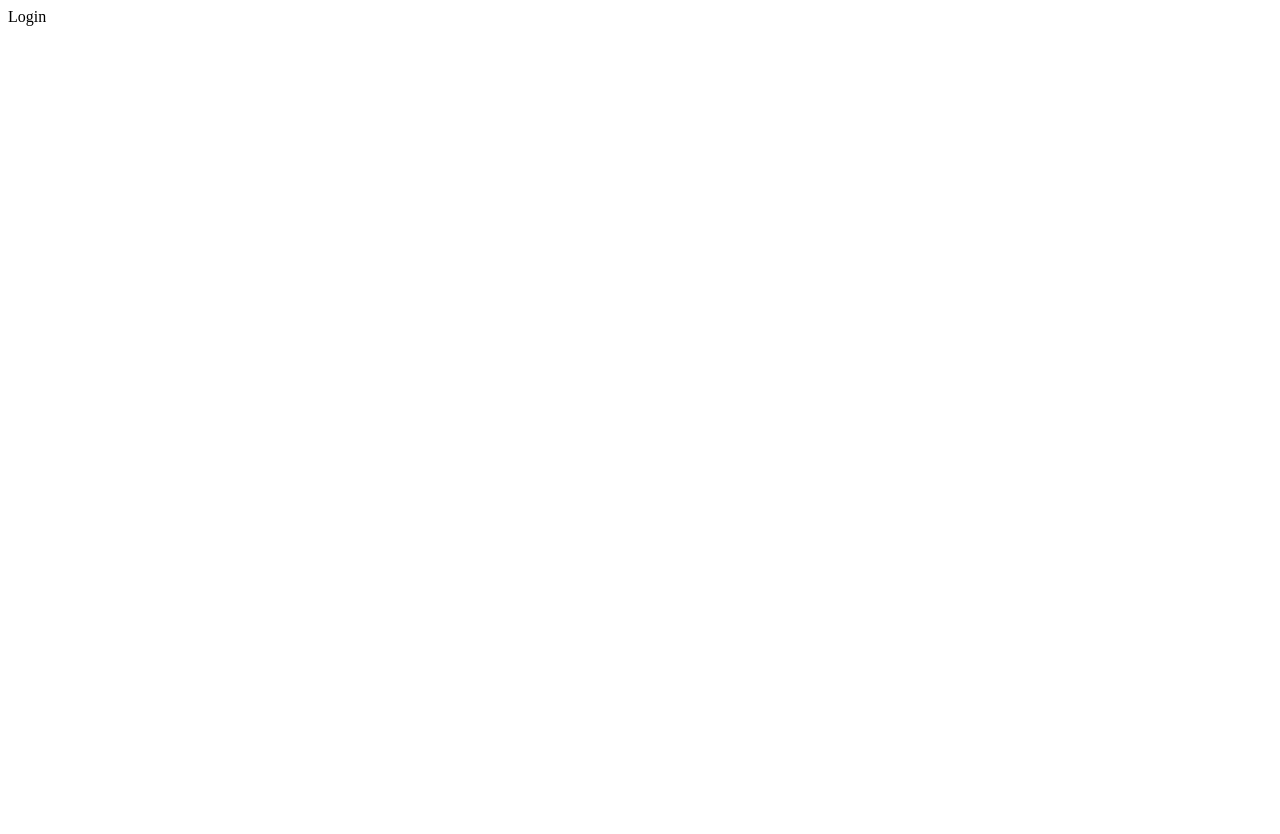
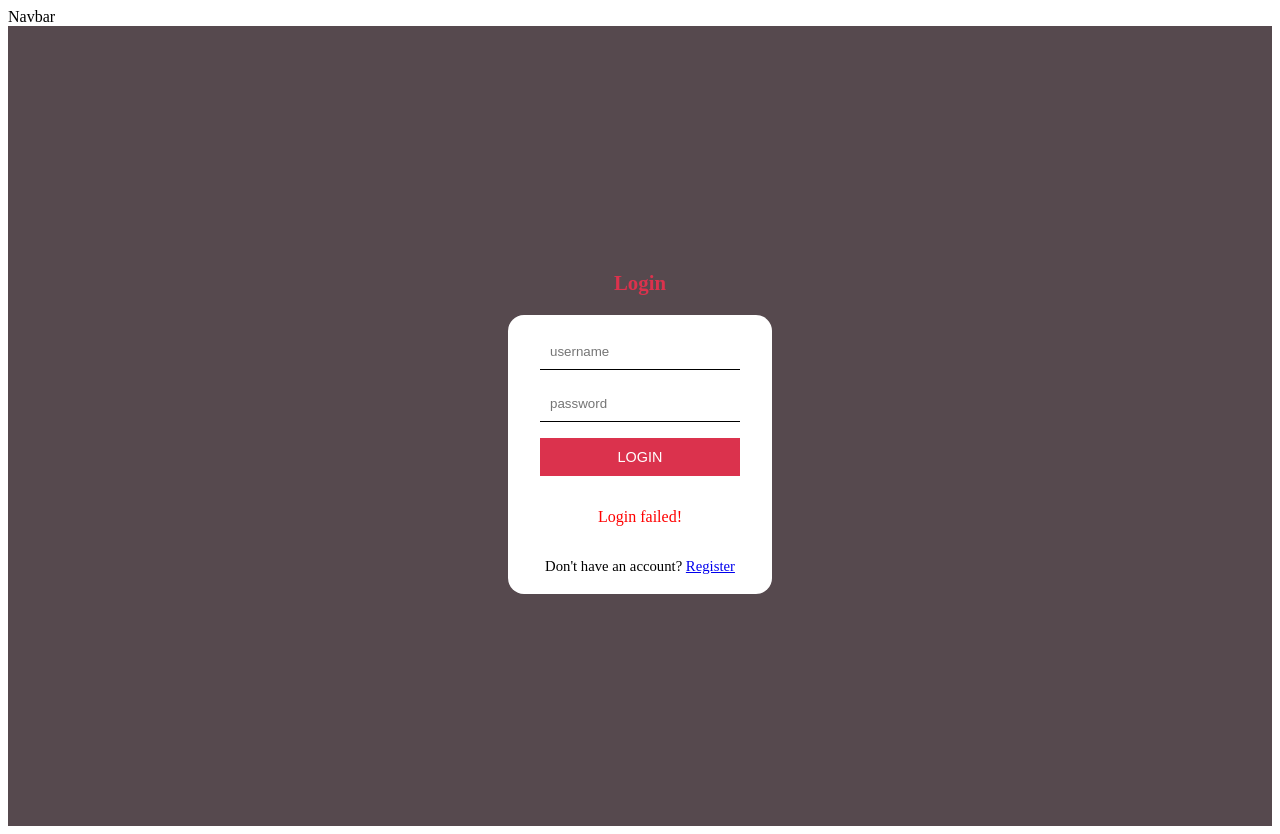
Before and after one commit to arondiaz/react-blog-mysql, a React (Vite) app in the folder frontend/: page /login in a window 1280 px wide. Before the commit the page ends 800 px from the top, so only its background shows below. Built offline with nearby package versions, Linux system fonts and the light colour scheme.

Commit message:
added sass and implemen basic style for login and register

```diff
--- a/frontend/package.json
+++ b/frontend/package.json
@@ -12,7 +12,8 @@
   "dependencies": {
     "react": "^18.3.1",
     "react-dom": "^18.3.1",
-    "react-router-dom": "^6.27.0"
+    "react-router-dom": "^6.27.0",
+    "sass": "^1.80.3"
   },
   "devDependencies": {
     "@eslint/js": "^9.11.1",
--- a/frontend/src/App.jsx
+++ b/frontend/src/App.jsx
@@ -4,11 +4,15 @@ import Home from "./pages/Home";
 import Login from "./pages/Login";
 import Register from "./pages/Register";
 import Write from "./pages/Write";
+import Navbar from "./components/Navbar";
+import "./style.scss";
 
 function App() {
   return (
     <>
-      <div>
+      <div className="app">
+        <div className="container">
+          <Navbar />
           <Routes>
             <Route path={"/"} element={<Home />} />
             <Route path={"/login"} element={<Login />} />
@@ -16,6 +20,7 @@ function App() {
             <Route path={"/write"} element={<Write />} />
           </Routes>
         </div>
+      </div>
     </>
   );
 }
--- /dev/null
+++ b/frontend/src/components/Navbar.jsx
@@ -0,0 +1,9 @@
+
+
+const Navbar = () => {
+  return (
+    <div>Navbar</div>
+  )
+}
+
+export default Navbar
--- a/frontend/src/pages/Login.jsx
+++ b/frontend/src/pages/Login.jsx
@@ -1,8 +1,18 @@
+import { Link } from "react-router-dom";
 
 const Login = () => {
   return (
-    <div>Login</div>
-  )
-}
+    <div className="auth">
+      <h1>Login</h1>
+      <form action="">
+        <input type="text" placeholder="username" />
+        <input type="text" placeholder="password" />
+        <button>Login</button>
+        <p>Login failed!</p>
+        <span>Don&apos;t have an account? <Link to={"/register"}>Register</Link></span>
+      </form>
+    </div>
+  );
+};
 
-export default Login
+export default Login;
--- a/frontend/src/pages/Register.jsx
+++ b/frontend/src/pages/Register.jsx
@@ -1,9 +1,21 @@
-
+import { Link } from "react-router-dom";
 
 const Register = () => {
   return (
-    <div>Register</div>
-  )
-}
+    <div className="auth">
+      <h1>Register</h1>
+      <form action="">
+        <input type="text" required placeholder="email" />
+        <input type="text" required placeholder="username" />
+        <input type="text" required placeholder="password" />
+        <button>Register</button>
+        <p>Register failed!</p>
+        <span>
+          Do you have an account? <Link to={"/login"}>Login</Link>
+        </span>
+      </form>
+    </div>
+  );
+};
 
-export default Register
+export default Register;
--- /dev/null
+++ b/frontend/src/style.scss
@@ -0,0 +1,67 @@
+$lightBackground: rgba(126, 19, 158, 0.267);
+$liveRed: #db324d;
+$gray: #56494e;
+$lightGray: #a29c9b;
+$chocolate: #511c29;
+.app {
+  .container {
+    //login register
+
+    .auth {
+      display: flex;
+      align-items: center;
+      justify-content: center;
+      height: 100vh;
+      flex-direction: column;
+      background-color: $gray;
+
+      h1 {
+        font-size: 1.3rem;
+        color: $liveRed;
+        margin-bottom: 1.2rem;
+      }
+
+      form {
+        display: flex;
+        flex-direction: column;
+        background-color: white;
+        width: 200px;
+        gap: 1rem;
+        padding: 1.2rem 2rem;
+        border-radius: 1rem;
+
+        input {
+          padding: 10px;
+          border: none;
+          border-bottom: 1px solid black;
+        }
+
+        button {
+          border: none;
+          background-color: $liveRed;
+          color: white;
+          font-size: 0.9rem;
+          text-transform: uppercase;
+          padding: 0.7rem 0.8rem;
+          cursor: pointer;
+          transition: ease-in-out 1;
+        }
+
+        button:hover {
+          background-color: $chocolate;
+        }
+
+        p {
+          font-size: 1rem;
+          color: red;
+          text-align: center;
+        }
+
+        span {
+          font-size: 0.92rem;
+          text-align: center;
+        }
+      }
+    }
+  }
+}
```
Also changed, not shown: frontend/src/components/Footer.jsx (added, +9 -0 lines), 1 other file (tests, documents, lock files or other folders). Lines whose indentation alone changed are shown as unchanged.
